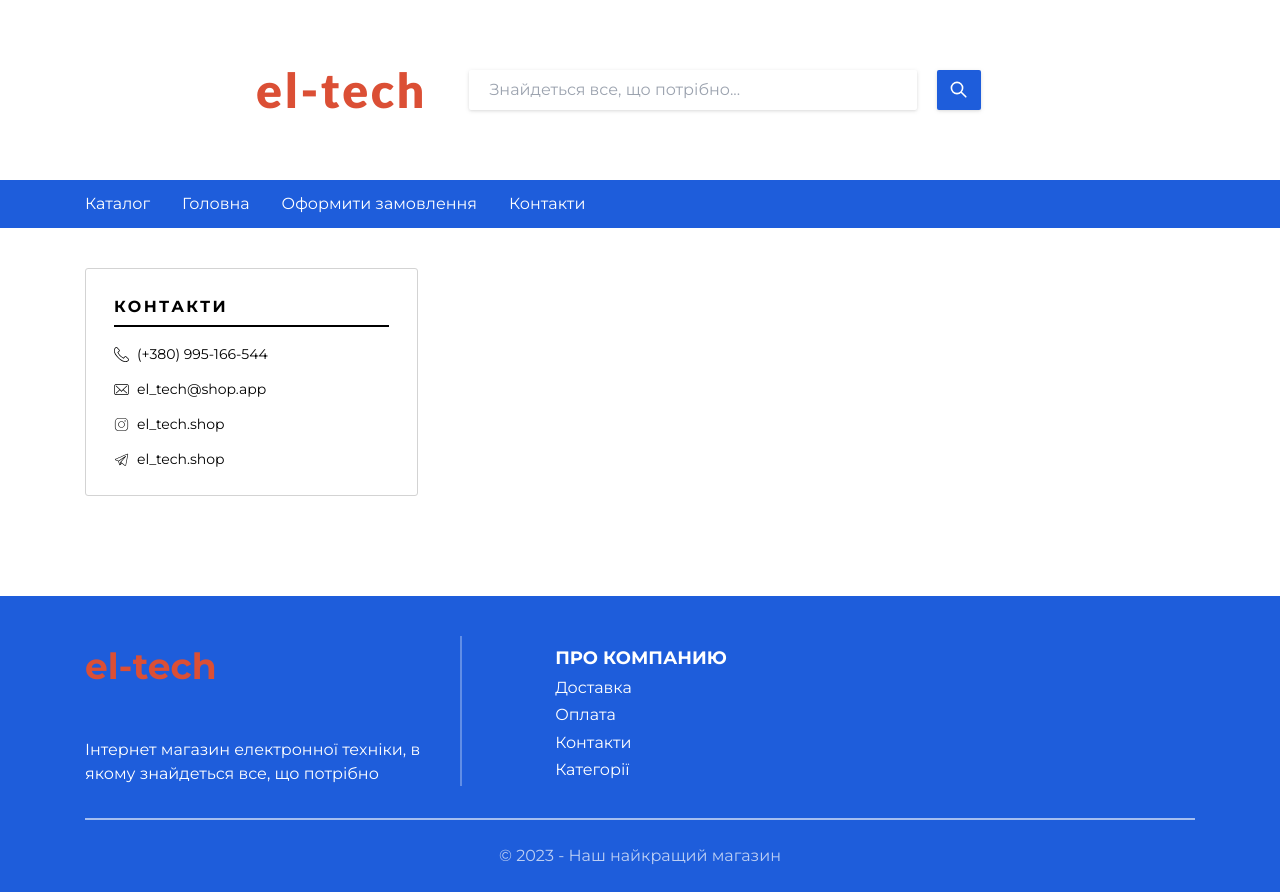
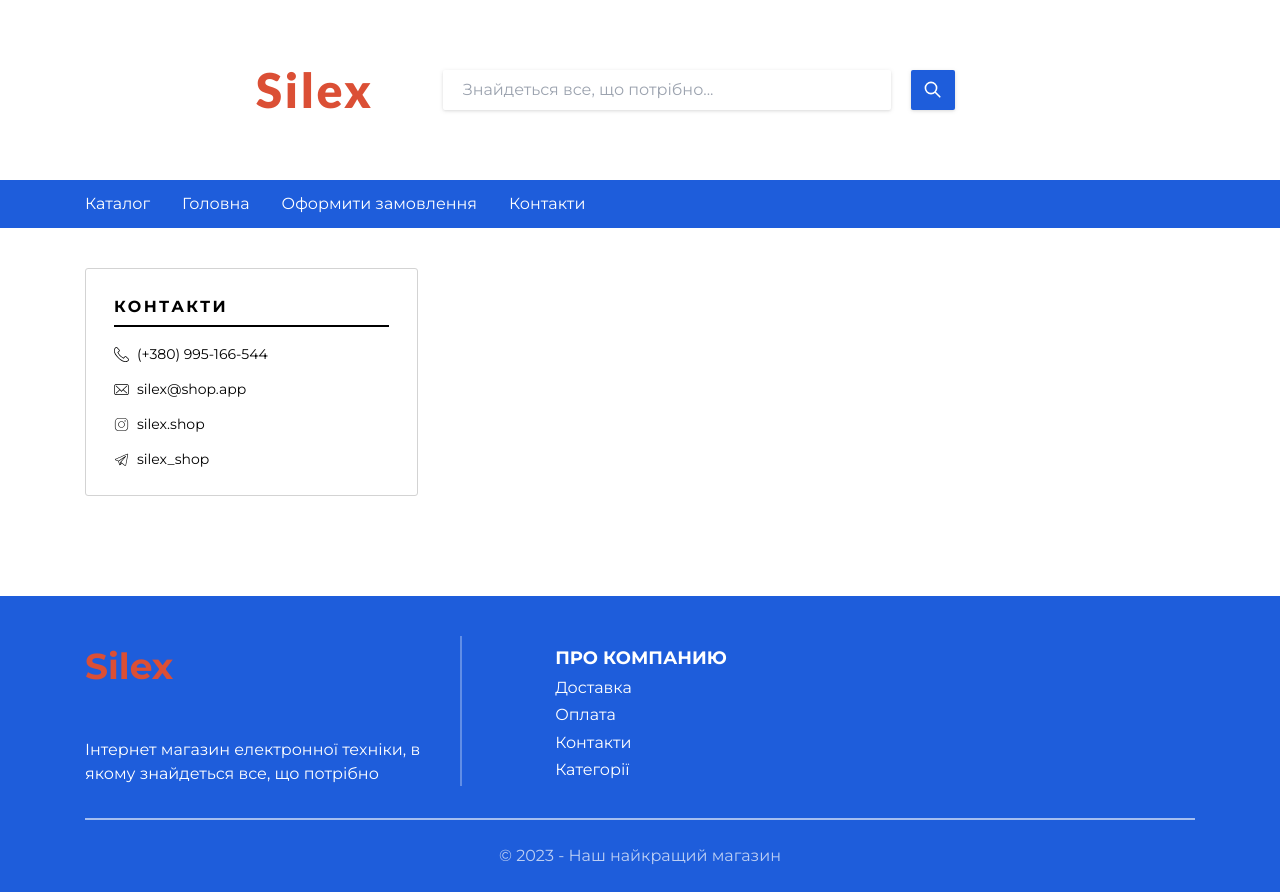
Before and after one commit to aleks-vorgen/Etech-client, a React (Vite) app: page /contact in a window 1280 px wide. Built offline with nearby package versions, Linux system fonts and the light colour scheme.

Commit message:
Rebranding

```diff
--- a/index.html
+++ b/index.html
@@ -4,7 +4,7 @@
     <meta charset="UTF-8" />
     <link rel="icon" type="image/svg+xml" href="#" />
     <meta name="viewport" content="width=device-width, initial-scale=1.0" />
-    <title>el-tech</title>
+    <title>Silex</title>
     <!-- Lato 900 48px. Montseratt 400 14px, 700 18px -->
     <link href="https://fonts.googleapis.com/css2?family=Lato:wght@900&family=Montserrat:wght@400;700&display=swap" rel="stylesheet">
   </head>
--- a/src/components/Footer.jsx
+++ b/src/components/Footer.jsx
@@ -8,7 +8,7 @@ const Footer = () => {
       <div className="w-[1110px] mx-auto grid gap-8 pt-10 items-center">
         <div className="grid grid-cols-3 gap-4">
           <div className="grid">
-            <p className="text-orange font-bold text-4xl leading-[61.7px]">el-tech</p>
+            <p className="text-orange font-bold text-4xl leading-[61.7px]">Silex</p>
             <p className="pt-10">
               Інтернет магазин електронної техніки,
               в якому знайдеться все, що потрібно
--- a/src/components/Header.jsx
+++ b/src/components/Header.jsx
@@ -9,7 +9,7 @@ const Header = () => {
         <>
             <div className='flex justify-between items-center px-[20%] py-[50px]'>
                 <Link to="/" className='text-orange font-[900] font-[Lato] text-[48px] leading-[61.7px] tracking-[0.05em]'>
-                    el-tech
+                    Silex
                 </Link>
                 <ProductSearch/>
             </div>
--- a/src/pages/ContactPage.jsx
+++ b/src/pages/ContactPage.jsx
@@ -18,7 +18,7 @@ export function ContactPage() {
                        target="_blank"
                        className='font-[400] text-[14px] leading-[15px] my-5 flex'>
                         <img src="/src/images/contacts/email.svg" alt=""/>
-                        <span className='ml-2'>el_tech@shop.app</span>
+                        <span className='ml-2'>silex@shop.app</span>
                     </a>
                 </div>
                 <div>
@@ -26,7 +26,7 @@ export function ContactPage() {
                        target='_blank'
                        className='font-[400] text-[14px] leading-[15px] my-5 flex'>
                         <img src="/src/images/contacts/socials/instagram.svg" alt="Instagram"/>
-                        <span className='ml-2'>el_tech.shop</span>
+                        <span className='ml-2'>silex.shop</span>
                     </a>
                 </div>
                 <div className='w-min'>
@@ -34,7 +34,7 @@ export function ContactPage() {
                        target='_blank'
                        className='font-[400] text-[14px] leading-[15px] flex'>
                         <img src="/src/images/contacts/socials/telegram.svg" alt="Telegram"/>
-                        <span className='ml-2'>el_tech.shop</span>
+                        <span className='ml-2'>silex_shop</span>
                     </a>
                 </div>
             </div>
```
